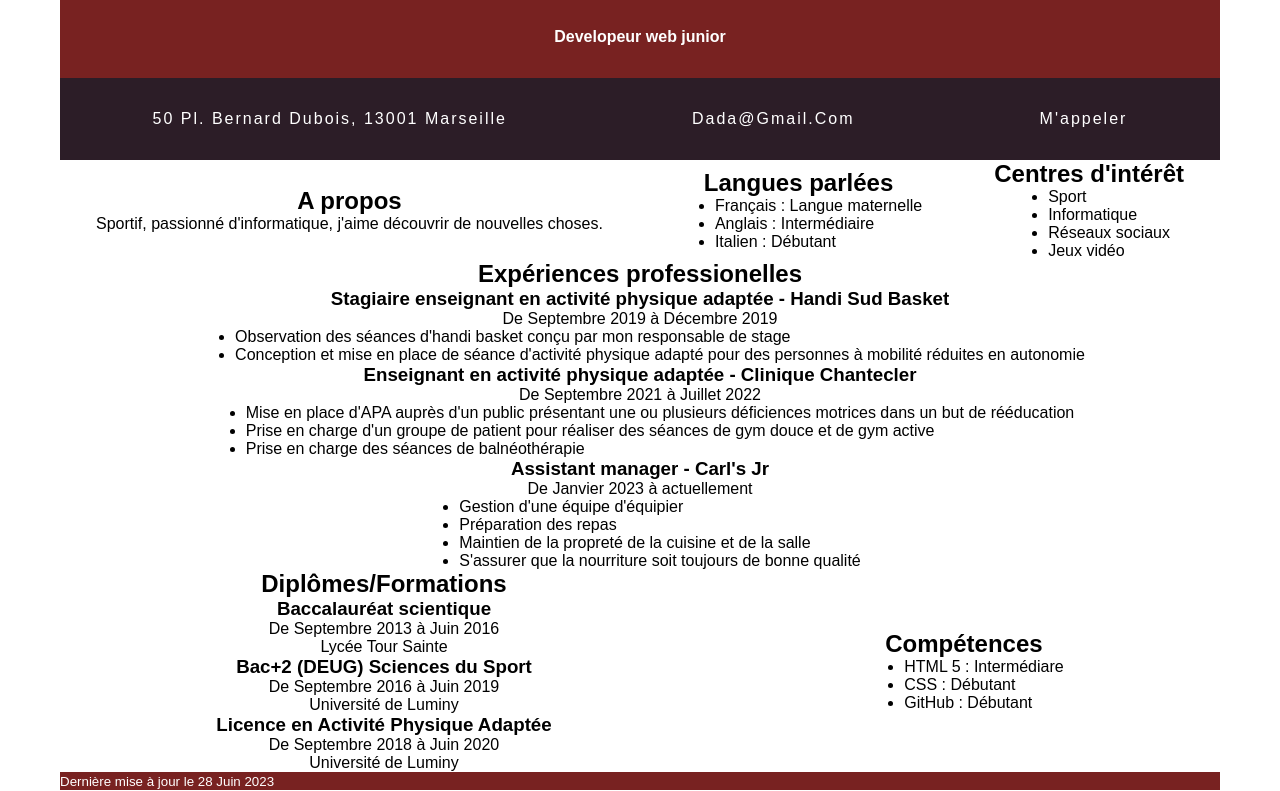
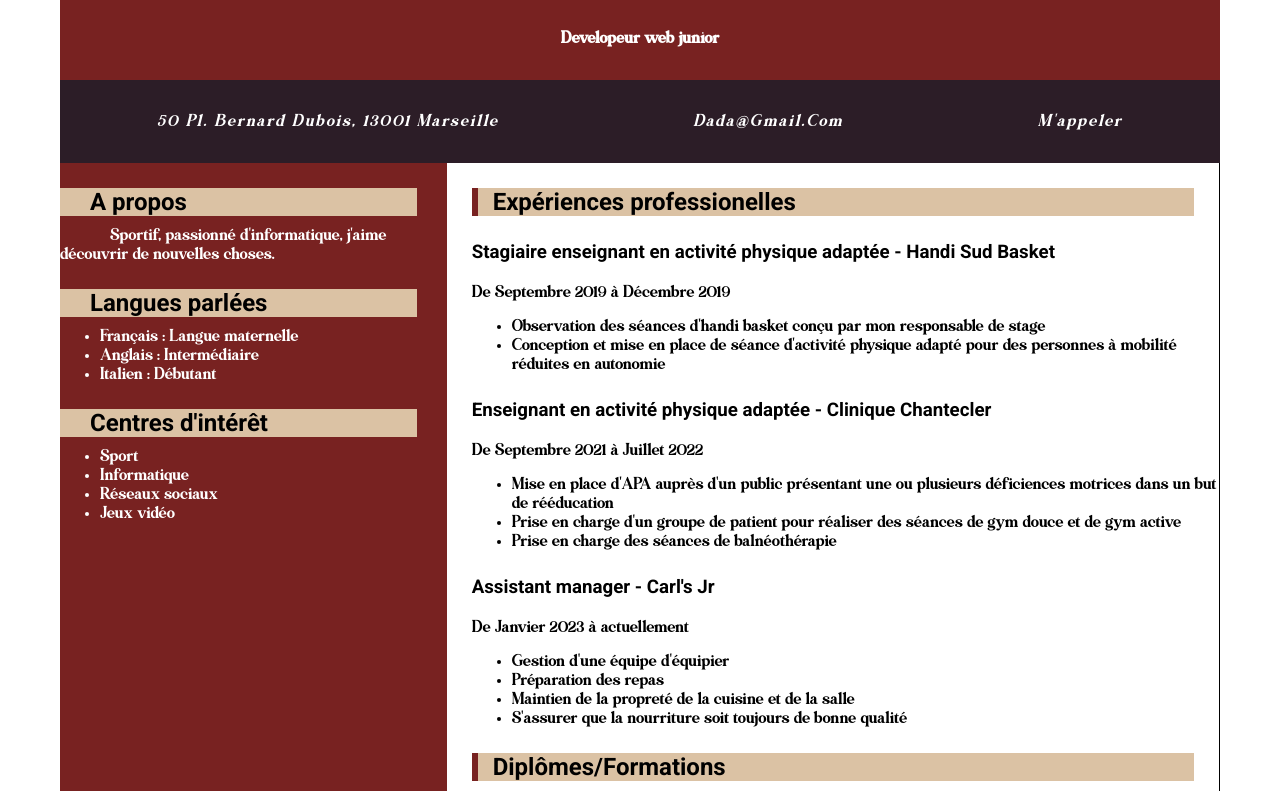
Before and after one commit to Dada-nol/CV-Darren, a plain HTML site: page index.html in a window 1280 px wide. Shown: the part 289-1080 px from the top of the page. Drawn offline with Linux system fonts and the light colour scheme.

Commit message:
dernière ligne droite

```diff
--- a/CSS/header-footer.css
+++ b/Assets/CSS/header-footer.css
@@ -14,6 +14,10 @@ img{
     box-shadow: 0 0 30px #2c1d27,
     15px 0 30px black,
     -15px 0 30px red;
+}
+
+img:hover{
+    cursor: zoom-in;
 }
 
 .my-name{
@@ -38,6 +42,11 @@ img{
 .nav-item{
     text-transform:capitalize;
     font-size: medium;
+    font-style: italic;
+}
+
+.nav-item:hover{
+    text-decoration:underline white ;
 }
 
 .nav-item a{
@@ -50,3 +59,8 @@ footer{
     color: white;
 
 }
+
+footer p{
+    display: flex;
+    justify-content: center;
+}
--- /dev/null
+++ b/Assets/CSS/main.css
@@ -0,0 +1,62 @@
+.content-container{
+    width: auto;
+    margin: auto;
+    display: grid;
+    grid-template-columns: 1fr 1fr 1fr;
+    grid-template-areas: "left-column right-column right-column";
+}
+
+.left-column{
+    grid-area: left-column;
+    block-size: 100%;
+    background-color: #782221 ;
+    color: white;
+
+}
+
+.left-column-title{
+    background-color: #dbc2a4 ;
+    color:black;
+    text-indent: 30px;
+    margin-top: 25px;
+    margin-bottom: 10px;
+    margin-right: 30px;
+}
+
+.left-column p{
+    text-indent: 50px;
+    margin: 0 30px 0 0;
+}
+
+.right-column{
+    grid-area: right-column;
+    block-size: 100%;
+    border-right: 1px solid black;
+}
+
+.right-column-title{
+    background-color: #dbc2a4;
+    text-indent: 15px;
+    margin: 25px;
+    border-left: 6px solid #782221;
+}
+
+.right-column-smalltitle{
+    margin: 25px 0 20px 25px;
+}
+
+.right-column p {
+    margin: 0 0 15px 25px;
+}
+
+.right-column ul{
+    margin: 0 0 0 25px;
+}
+
+.right-column p:hover{
+    border-right: 5px solid blue;
+}
+
+.right-column ul:hover{
+    border-right: 5px solid blue;
+}
--- /dev/null
+++ b/Assets/CSS/style.css
@@ -0,0 +1,37 @@
+@import url('https://fonts.googleapis.com/css2?family=Roboto:wght@400;700&display=swap');
+
+@font-face {
+    font-family: "Rachel Brown";
+    src: url('../Font/RachelBrown.woff');
+    src: url('../Font/RachelBrown.ttf') format('ruetype'),
+    url('../Font/RachelBrown.otf') format('opentype');
+}
+
+*{
+    margin: auto;
+    box-sizing: border-box;
+    text-decoration: none;
+    justify-content: center;
+    width: auto;
+    max-width: 1160px;
+}
+
+h1{
+    font-family: "Roboto", "sans-serif";
+}
+
+h2{
+    font-family: "Roboto", "sans-serif";
+}
+
+h3{
+    font-family: "Roboto", "sans-serif";
+}
+
+p{
+    font-family: "Rachel Brown", "serif";
+}
+
+ul{
+    font-family: "Rachel Brown", "serif";
+}
--- a/CSS/main.css
+++ /dev/null
@@ -1,16 +0,0 @@
-section{
-
-    display: flex;
-    flex-flow: row wrap;
-}
-
-div{
-    display:flex;
-    flex-direction: column;
-
-}
-
-.left-border{
-
-    float: left;;
-}
--- a/CSS/style.css
+++ /dev/null
@@ -1,10 +0,0 @@
-*{
-    font-family:sans-serif;
-    margin: auto;
-    box-sizing: border-box;
-    text-decoration: none;
-    justify-content: center;
-    width: auto;
-    max-width: 1160px;
-
-}
--- a/index.html
+++ b/index.html
@@ -6,9 +6,9 @@
     <meta name="description" content="Curriculum vitae de Dada_nol">
     <title>Curriculum vitae Nol Dada</title>
     <link rel="shortcut icon" href="Images/favicon/cv.png" type="image/x-icon">
-    <link rel="stylesheet" href="CSS/style.css">
-    <link rel="stylesheet" href="CSS/header-footer.css">
-    <link rel="stylesheet" href="CSS/main.css">
+    <link rel="stylesheet" href="./Assets/CSS/style.css">
+    <link rel="stylesheet" href="./Assets/CSS/header-footer.css">
+    <link rel="stylesheet" href="./Assets/CSS/main.css">
 </head>
 
 <body class="page">
@@ -21,7 +21,7 @@
 
             <div>
                 <h1 class="my-name">
-                    NOL Dada
+                    NOL DADA
                 </h1>
             </div>
 
@@ -43,102 +43,110 @@
 
     <main>
 
+        <div class="content-container">
+
+            <div class="left-column">
+
                 <section>
-
-            <div class="apropos left-border">
-                <h2 class="page__title">A propos</h2>
+                    <h2 class="left-column-title">A propos</h2>
 
                 <p>Sportif, passionné d'informatique, j'aime découvrir de nouvelles choses.</p>
+                </section>
+
+                <section>
+                    <h2 class="left-column-title">Langues parlées</h2>
+
+                <ul class="langues-list">
+                    <li class="langues-item">Français : Langue maternelle</li>
+                    <li class="langues-item">Anglais : Intermédiaire</li>
+                    <li class="langues-item">Italien : Débutant</li>
+                </ul>
+                </section>
+
+                <section>
+                    <h2 class="left-column-title">Centres d'intérêt</h2>
+
+                <ul class="hobby-list">
+                    <li class="hobby-item">Sport</li>
+                    <li class="hobby-item">Informatique</li>
+                    <li class="hobby-item">Réseaux sociaux</li>
+                    <li class="hobby-item">Jeux vidéo</li>
+                </ul>
+                </section>
+
             </div>
 
-            <div class="langues left-border">
-                <h2 class="page__title">Langues parlées</h2>
+            <div class="right-column">
 
-                <ul class="langues-list">
-                    <li class="page__langues-item">Français : Langue maternelle</li>
-                    <li class="page__langues-item">Anglais : Intermédiaire</li>
-                    <li class="page__langues-item">Italien : Débutant</li>
-                </ul>
-            </div>
+                <section>
+                    <h2 class="right-column-title">Expériences professionelles</h2>
 
-            <div class="hobby left-border">
-                <h2 class="page__title">Centres d'intérêt</h2>
-
-                <ul class="page__hobby-list">
-                    <li class="page__hobby-item">Sport</li>
-                    <li class="page__hobby-item">Informatique</li>
-                    <li class="page__hobby-item">Réseaux sociaux</li>
-                    <li class="page__hobby-item">Jeux vidéo</li>
-                </ul>
-            </div>
-
-            <div class="exp right-border">
-                <h2 class="page__title">Expériences professionelles</h2>
-
-                    <h3 class="page__exp-title">Stagiaire enseignant en activité physique adaptée - Handi Sud Basket</h3>
+                    <h3 class="right-column-smalltitle">Stagiaire enseignant en activité physique adaptée - Handi Sud Basket</h3>
 
                         <p>De <time datetime="2019-09">Septembre 2019</time> à <time datetime="2019-12">Décembre 2019</time></p>
 
-                        <ul class="page__exp-list">
-                            <li class="page__exp-item">Observation des séances d'handi basket conçu par mon responsable de stage</li>
-                            <li class="page__exp-item">Conception et mise en place de séance d'activité physique adapté pour des personnes à mobilité réduites en autonomie</li>
+                        <ul class="exp-list">
+                            <li class="exp-item">Observation des séances d'handi basket conçu par mon responsable de stage</li>
+                            <li class="exp-item">Conception et mise en place de séance d'activité physique adapté pour des personnes à mobilité réduites en autonomie</li>
                         </ul>
 
-                    <h3 class="page__exp-title">Enseignant en activité physique adaptée - Clinique Chantecler</h3>
+                    <h3 class="right-column-smalltitle">Enseignant en activité physique adaptée - Clinique Chantecler</h3>
 
                         <p>De <time datetime="2021-09">Septembre 2021</time> à <time datetime="2022-07">Juillet 2022</time></p>
 
-                        <ul class="page__exp-list">
-                            <li class="page__exp-item">Mise en place d'APA auprès d'un public présentant une ou plusieurs déficiences motrices dans un but de rééducation</li>
-                            <li class="page__exp-item">Prise en charge d'un groupe de patient pour réaliser des séances de gym douce et de gym active</li>
-                            <li class="page__exp-item">Prise en charge des séances de balnéothérapie</li>
+                        <ul class="exp-list">
+                            <li class="exp-item">Mise en place d'APA auprès d'un public présentant une ou plusieurs déficiences motrices dans un but de rééducation</li>
+                            <li class="exp-item">Prise en charge d'un groupe de patient pour réaliser des séances de gym douce et de gym active</li>
+                            <li class="exp-item">Prise en charge des séances de balnéothérapie</li>
                         </ul>
 
-                    <h3 class="page__exp-title">Assistant manager - Carl's Jr</h3>
+                    <h3 class="right-column-smalltitle">Assistant manager - Carl's Jr</h3>
 
                         <p>De <time datetime="2023-01">Janvier 2023</time> à actuellement</p>
 
-                        <ul class="page__exp-list">
-                            <li class="page__exp-item">Gestion d'une équipe d'équipier</li>
-                            <li class="page__exp-item">Préparation des repas</li>
-                            <li class="page__exp-item">Maintien de la propreté de la cuisine et de la salle</li>
-                            <li class="page__exp-item">S'assurer que la nourriture soit toujours de bonne qualité</li>
+                        <ul class="exp-list">
+                            <li class="exp-item">Gestion d'une équipe d'équipier</li>
+                            <li class="exp-item">Préparation des repas</li>
+                            <li class="exp-item">Maintien de la propreté de la cuisine et de la salle</li>
+                            <li class="exp-item">S'assurer que la nourriture soit toujours de bonne qualité</li>
                         </ul>
-            </div>
+                </section>
 
-            <div class="formations right-border">
-                <h2 class="page__title">Diplômes/Formations</h2>
+                <section>
+                    <h2 class="right-column-title">Diplômes/Formations</h2>
 
-                    <h3 class="page__formations-title">Baccalauréat scientique</h3>
+                        <h3 class="right-column-smalltitle">Baccalauréat scientique</h3>
 
                             <p>De <time datetime="2013-09">Septembre 2013</time> à <time datetime="2016-06">Juin 2016</time></p>
                             <p>Lycée Tour Sainte</p>
 
-                    <h3 class="page__formations-title">Bac+2 (DEUG) Sciences du Sport</h3>
+                        <h3 class="right-column-smalltitle">Bac+2 (DEUG) Sciences du Sport</h3>
 
                             <p>De <time datetime="2016-09">Septembre 2016</time> à <time datetime="2019-06">Juin 2019</time></p>
                             <p>Université de Luminy</p>
 
-                    <h3 class="page__formations-title">Licence en Activité Physique Adaptée</h3>
+                        <h3 class="right-column-smalltitle">Licence en Activité Physique Adaptée</h3>
 
                             <p>De <time datetime="2019-09">Septembre 2018</time> à <time datetime="2020-06">Juin 2020</time></p>
                             <p>Université de Luminy</p>
+                </section>
+
+                <section>
+                    <h2 class="right-column-title">Compétences</h2>
+
+                    <ul class="comp-list">
+                        <li class="comp-item">HTML 5 : Intermédiare</li>
+                        <li class="comp-item">CSS : Débutant</li>
+                        <li class="comp-item">GitHub : Débutant</li>
+                    </ul>
+                </section>
+
             </div>
 
-            <div class="comp right-border">
-                <h2 class="page__title">Compétences</h2>
-
-                    <ul class="page__comp-list">
-                        <li class="page__comp-item">HTML 5 : Intermédiare</li>
-                        <li class="page__comp-item">CSS : Débutant</li>
-                        <li class="page__comp-item">GitHub : Débutant</li>
-                    </ul>
         </div>
-
-            </section>
     </main>
 
-    <footer class="page__footer">
+    <footer class="footer">
         <!-- Ajouter lien vers réseaux sociaux -->
         <p><small>Dernière mise à jour le 28 Juin 2023</small></p>
     </footer>
```
Also changed, not shown: Assets/Font/RachelBrown.otf (added), Assets/Font/RachelBrown.ttf (added), Assets/Font/RachelBrown.woff (added). Lines whose indentation alone changed are shown as unchanged.
